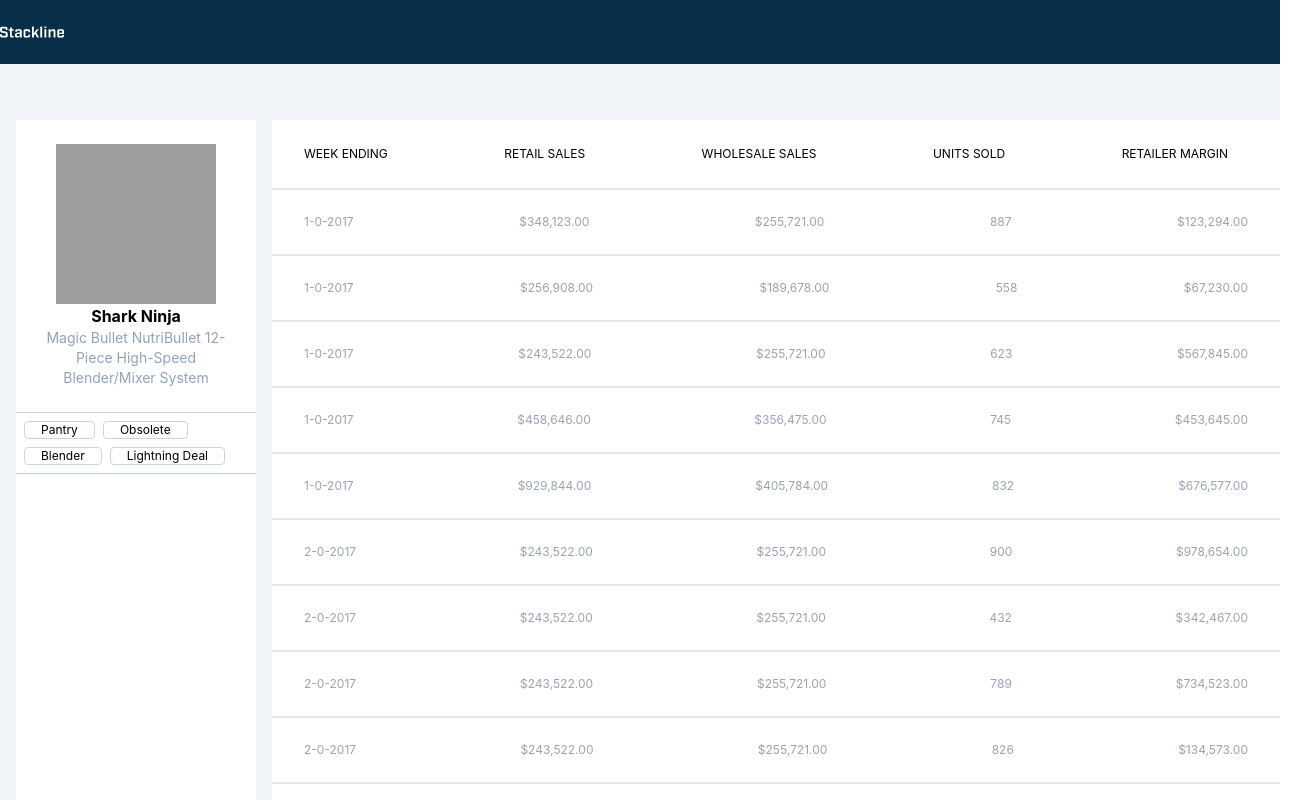
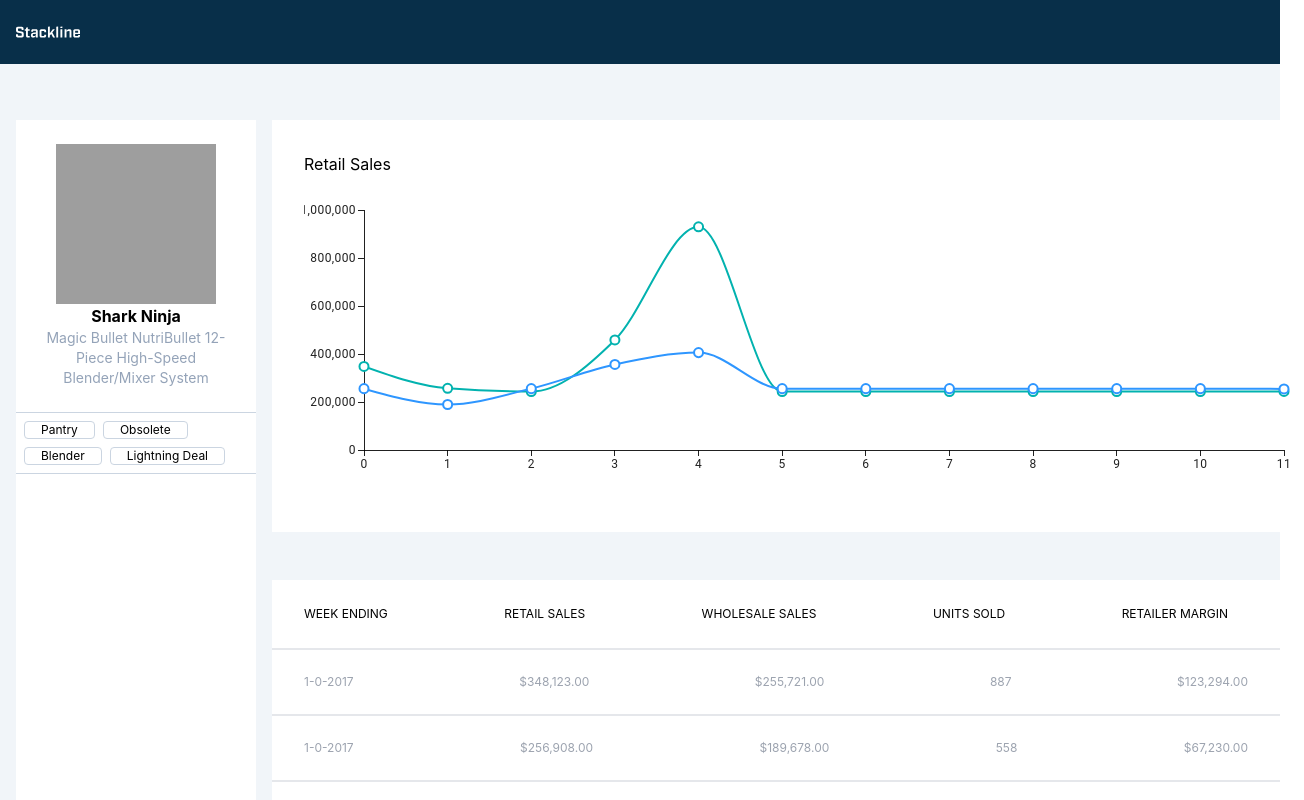
Before and after one commit to rabelirv/stackline_takehome, a React (Create React App) app: page / in a window 1280 px wide. Shown: the top 800 px of the page, 1304 px wide, since content can reach past the window. Built offline with nearby package versions, Linux system fonts and the light colour scheme; grey boxes are pictures that could not be loaded; some icons are missing.

Commit message:
Added Chart

```diff
--- a/package.json
+++ b/package.json
@@ -3,6 +3,10 @@
   "version": "0.1.0",
   "private": true,
   "dependencies": {
+    "@emotion/react": "^11.11.4",
+    "@emotion/styled": "^11.11.5",
+    "@mui/material": "^5.16.0",
+    "@mui/x-charts": "^7.9.0",
     "@testing-library/jest-dom": "^5.17.0",
     "@testing-library/react": "^13.4.0",
     "@testing-library/user-event": "^13.5.0",
--- a/src/App.js
+++ b/src/App.js
@@ -2,10 +2,11 @@ import './App.css';
 import Navbar from './componenets/Navbar';
 import ItemDetails from './containers/ItemDetails';
 import ItemHistory from './componenets/ItemHistory';
+import RetailSalesChart from './componenets/RetailSalesChart';
 import data from './data/customData.json';
 
 function App() {
-  console.log(data)
+
   return (
    <div className="w-screen bg-slate-100">
     <Navbar/>
@@ -14,6 +15,7 @@ function App() {
         <ItemDetails image={data[0].image} title={data[0].title} subtitle={data[0].subtitle} tags={data[0].tags}/>
       </div>
       <div className="flex-col w-4/5 pl-4">
+        <RetailSalesChart sales={data[0].sales}/>
         <ItemHistory sales={data[0].sales}/>
       </div>
 
--- a/src/componenets/ItemHistory.js
+++ b/src/componenets/ItemHistory.js
@@ -4,7 +4,7 @@ function ItemHistory({sales}){
 
     const saleRows = sales.map((sale, i) => <Row key={i} retailSale={sale.retailSales} wholesaleSale={sale.wholesaleSales} unitsSold={sale.unitsSold} retailerMargin={sale.retailerMargin} weekEnding={sale.weekEnding}/>)
     return(
-        <div className="bg-white  flex flex-col w-full">
+        <div className="bg-white flex flex-col w-full">
             <Heading/>
             {saleRows}
         </div>
--- a/src/componenets/Navbar.js
+++ b/src/componenets/Navbar.js
@@ -3,7 +3,7 @@ import logo from './images/stackline_logo.svg';
 function Navbar(){
     return (
         <div className="bg-sky-950 w-screen h-16 mb-14">
-            <img className="h-16 w-16" src={logo} alt="logo"/>
+            <img className="h-16 w-16 ml-4" src={logo} alt="logo"/>
         </div>
     )
 }
--- /dev/null
+++ b/src/componenets/RetailSalesChart.js
@@ -0,0 +1,44 @@
+import { LineChart } from '@mui/x-charts/LineChart';
+
+function RetailSalesChart({sales}){
+
+    const months = ['Jan', 'Feb', 'Mar', 'Apr', 'May', 'Jun', 'Jul', 'Aug', 'Sep', 'Oct', 'Nov', 'Dec'];
+
+    const retailSales = sales.map((sale) => sale.retailSales)
+    const wholesaleSales = sales.map((sale) => sale.wholesaleSales)
+
+    const limitedRetailSales = retailSales.slice(0, months.length);
+    const limitedWholesaleSales = wholesaleSales.slice(0, months.length);
+
+    return(
+        <div className="bg-white flex flex-col w-full mb-12 p-8">
+            <p className="pb-6">Retail Sales</p>
+           <LineChart
+             yAxis={[
+                {
+                  id: 'Years',
+                  data: months,
+                  type: 'category',
+                  scale: { type: 'point' },
+                },
+              ]}
+              series={[
+                {
+                  id: 'Retail Sales',
+                  data: limitedRetailSales,
+                },
+                {
+                  id: 'Wholesale Sales',
+                  data: limitedWholesaleSales,
+                }
+              ]}
+              margin={{ left: 60, top: 10, right: 20 }}
+              width={1000}
+              height={300}
+           />
+        </div>
+
+    )
+}
+
+export default RetailSalesChart
--- a/src/output.css
+++ b/src/output.css
@@ -587,6 +587,10 @@ video {
   margin-left: 0.5rem;
 }
 
+.mb-12 {
+  margin-bottom: 3rem;
+}
+
 .flex {
   display: flex;
 }
@@ -881,6 +885,10 @@ video {
   padding: 1rem;
 }
 
+.p-8 {
+  padding: 2rem;
+}
+
 .px-14 {
   padding-left: 3.5rem;
   padding-right: 3.5rem;
@@ -934,6 +942,10 @@ video {
 
 .pt-8 {
   padding-top: 2rem;
+}
+
+.pb-6 {
+  padding-bottom: 1.5rem;
 }
 
 .text-left {
```
Also changed, not shown: 1 other file (tests, documents, lock files or other folders).
